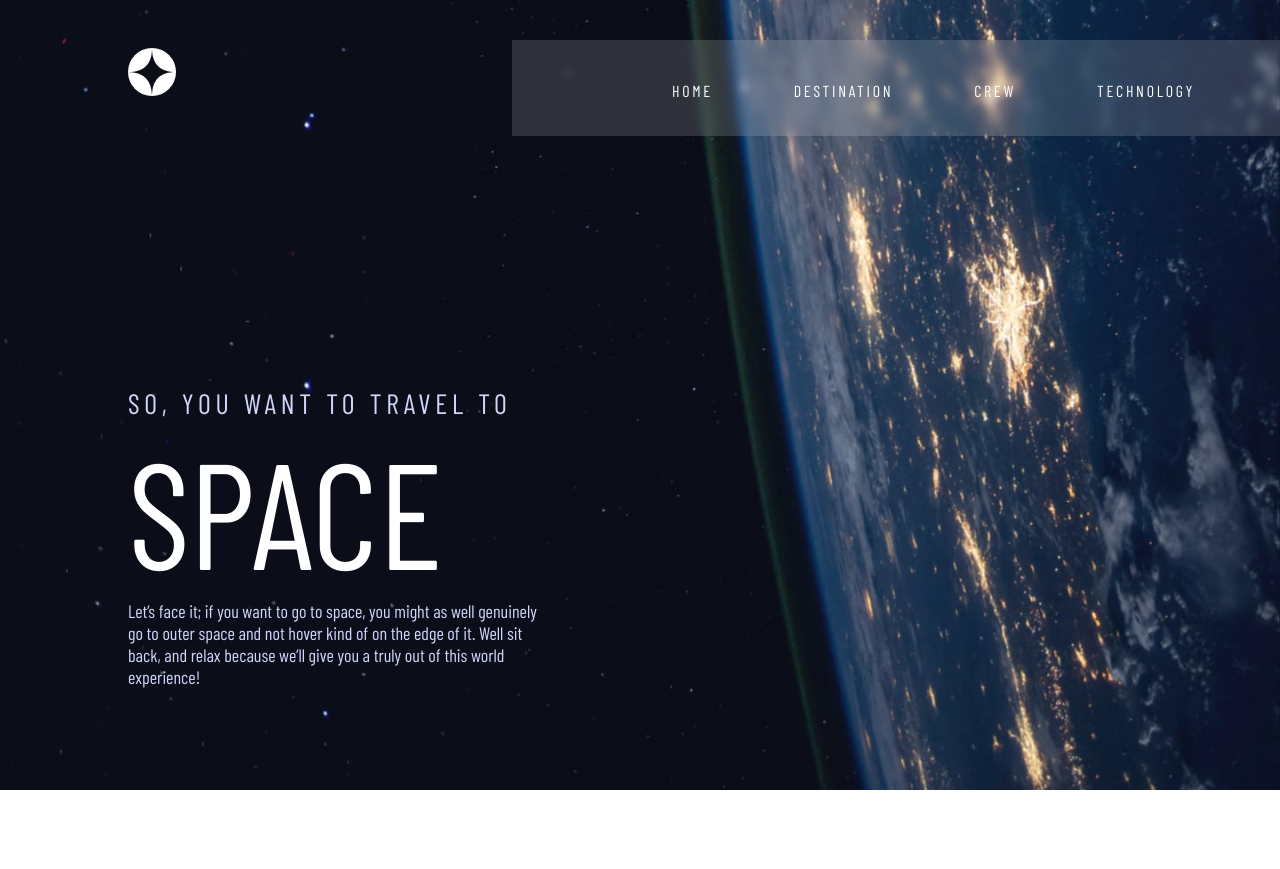
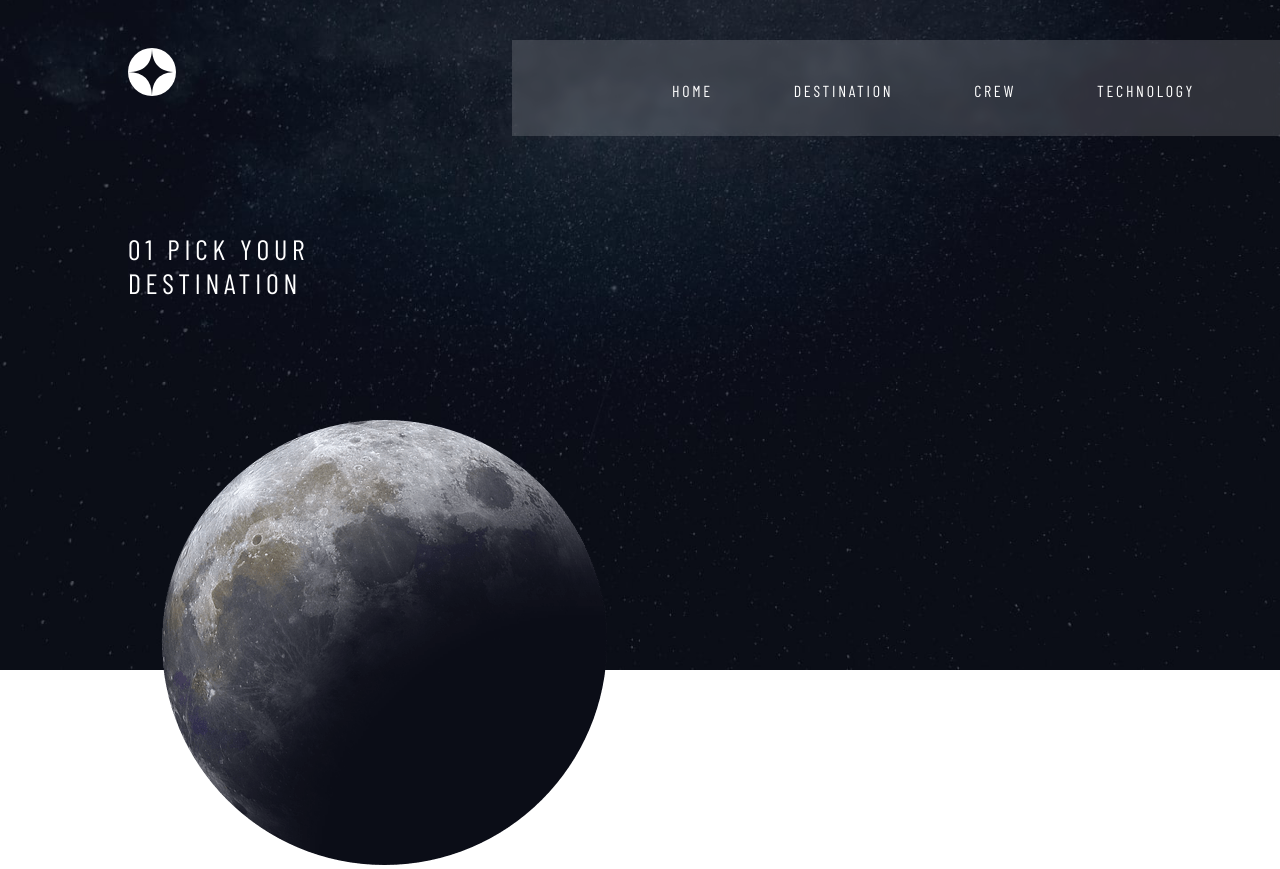
Before and after one commit to bartadamiak/space-tourism, a plain HTML site: page index.html in a window 1280 px wide. Before the commit the page ends 800 px from the top, so only its background shows below. Drawn offline with nearby package versions, Linux system fonts and the light colour scheme; files that its build step writes are made by us from their sources; files whose address does not match are found by name; a web font is replaced by a local one.

Commit message:
destination scss

```diff
--- /dev/null
+++ b/destination.scss
@@ -0,0 +1,36 @@
+.destination {
+    max-width: 1110px;
+    margin: 0 auto;
+    width: 80%;
+    display: grid;
+    grid-template-columns: repeat(12, minmax(10px, 1fr));
+    grid-auto-rows: 60px;
+    grid-template-areas:
+        ". . . . . . . . . . . ."
+        ". . . . . . . . . . . ."
+        "d-title d-title d-title d-title . . . . . . . ."
+        ". . . . . . . . . . . ."
+        ". . . . . . . . . . . ."
+        "d-image d-image d-image d-image d-image d-image . . . . . ."
+        ". . . . . . . . . . . .";
+       ;
+}
+
+.destination-title {
+    grid-area: d-title;
+    font-family: "Barlow Condensed", sans-serif;
+    font-size: 28px;
+    color: #ffffff;
+    align-self: flex-end;
+    text-transform: uppercase;
+    letter-spacing: 4.72px;
+    text-align: left;
+}
+
+.destination-image {
+    grid-area: d-image;
+    align-self: flex-start;
+    justify-content: center;
+    justify-items: center;
+    text-align: center;
+}
--- a/index.html
+++ b/index.html
@@ -9,7 +9,7 @@
     <title>Space tourism</title>
 </head>
 
-<body class="body-main">
+<body class="body-destination">
     <img src="images/logo.svg" id="logo" alt="">
     <header class="header">
 
@@ -25,7 +25,7 @@
     </header>
 
 
-    <div class="wrapper">
+    <div class="wrapper hide">
 
         <p class="title-top">
             so, you want to travel to
@@ -44,7 +44,12 @@
     </div>
 
     <div class="destination">
-
+        <h2 class="destination-title">
+            <span>01</span> pick your destination
+        </h2>
+        <div class="destination-image">
+            <img src="destination/image-moon.png" alt="" >
+        </div>
     </div>
 
 
--- a/style.scss
+++ b/style.scss
@@ -88,6 +88,7 @@ video {
 }
 
 @import url("https://fonts.googleapis.com/css2?family=Barlow+Condensed:ital,wght@0,100;0,200;0,300;0,400;0,500;0,600;0,700;0,800;0,900;1,100;1,200;1,300;1,400;1,500;1,600;1,700;1,800;1,900&display=swap");
+@import "destination.scss";
 
 * {
     font-size: 10px;
@@ -219,7 +220,6 @@ body::after {
     width: 80%;
     display: grid;
     grid-template-columns: repeat(12, minmax(10px, 1fr));
-
     grid-auto-rows: 60px;
     grid-template-areas:
         ". . . . . . . . . . . ."
@@ -458,3 +458,8 @@ body::after {
         cursor: pointer;
     }
 }
+
+
+.hide {
+    display: none;
+}
```
